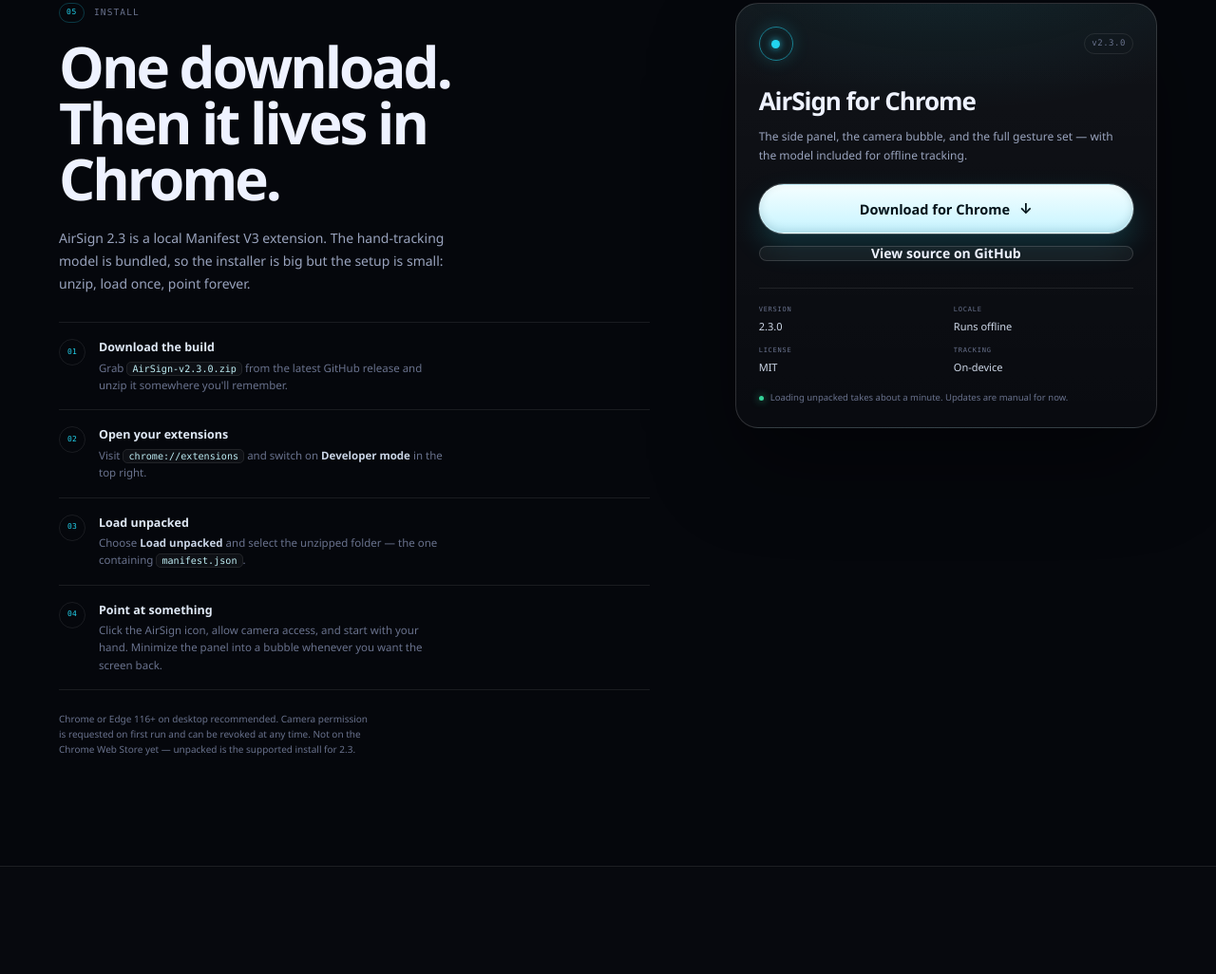
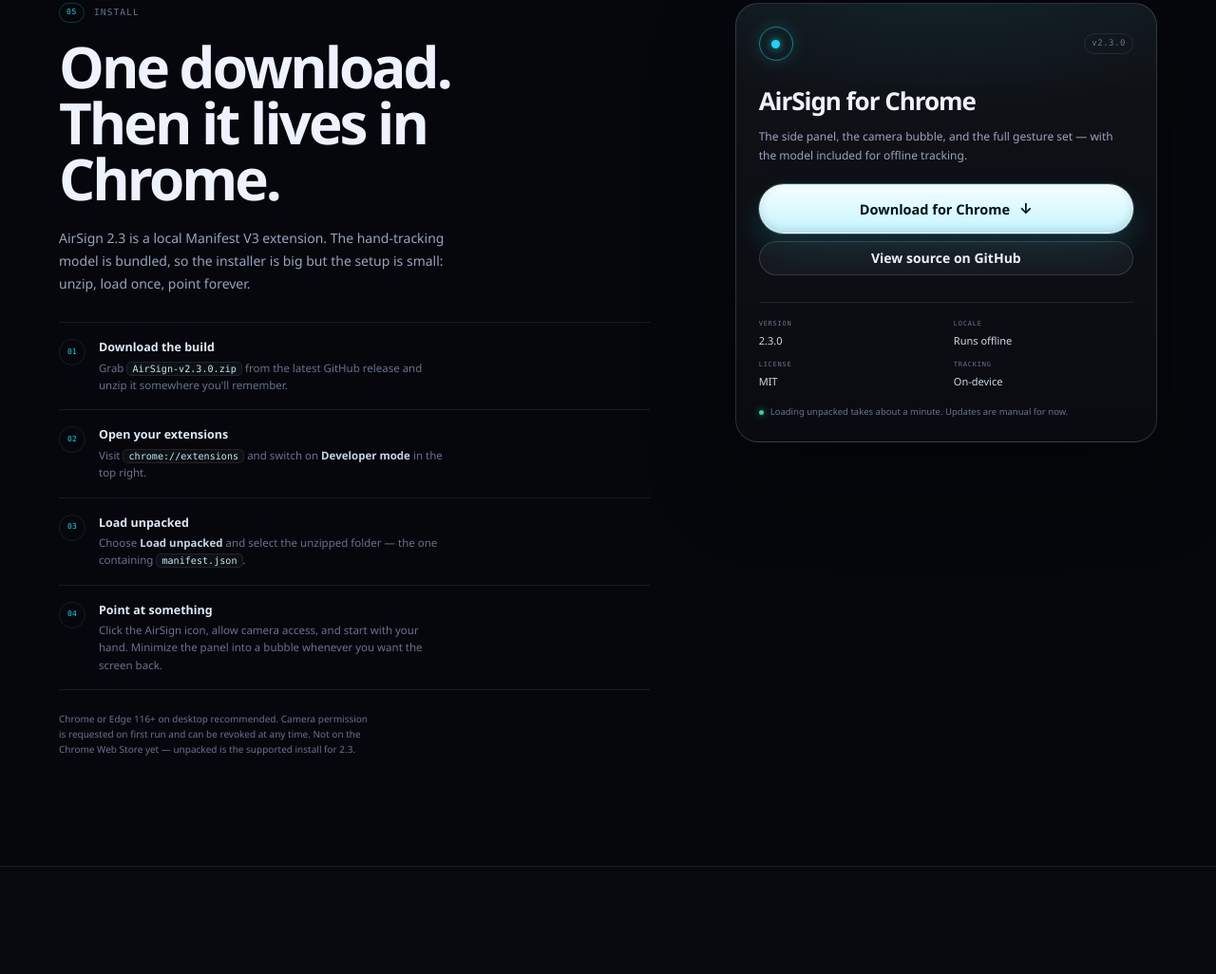
Before and after one commit to abhinavtie2008/AirSign, a website with bundled scripts: page docs/index.html in a window 1280 px wide. Shown: the part 5168-6194 px from the top of the page at 95% size. Built offline with nearby package versions, Linux system fonts and the light colour scheme.

Commit message:
Fix style attribute in GitHub link button

```diff
--- a/docs/index.html
+++ b/docs/index.html
@@ -509,7 +509,7 @@
           <h3>AirSign for Chrome</h3>
           <p>The side panel, the camera bubble, and the full gesture set — with the model included for offline tracking.</p>
           <a class="btn btn-bright btn-lg btn-block" href="https://github.com/abhinavtie2008/AirSign/releases/latest" target="_blank" rel="noreferrer">Download for Chrome <span class="arrow" aria-hidden="true">↓</span></a>
-          <a class="btn btn-glass btn-block" href="https://github.com/abhinavtie2008/AirSign" target="_blank" rel="noreferrer" styles="padding-top: 10px; padding-bottom: 10px;">View source on GitHub</a>
+          <a class="btn btn-glass btn-block" href="https://github.com/abhinavtie2008/AirSign" target="_blank" rel="noreferrer" style="padding-top: 10px; padding-bottom: 10px;">View source on GitHub</a>
 
           <dl class="download-meta">
             <div><dt>Version</dt><dd>2.3.0</dd></div>
```
